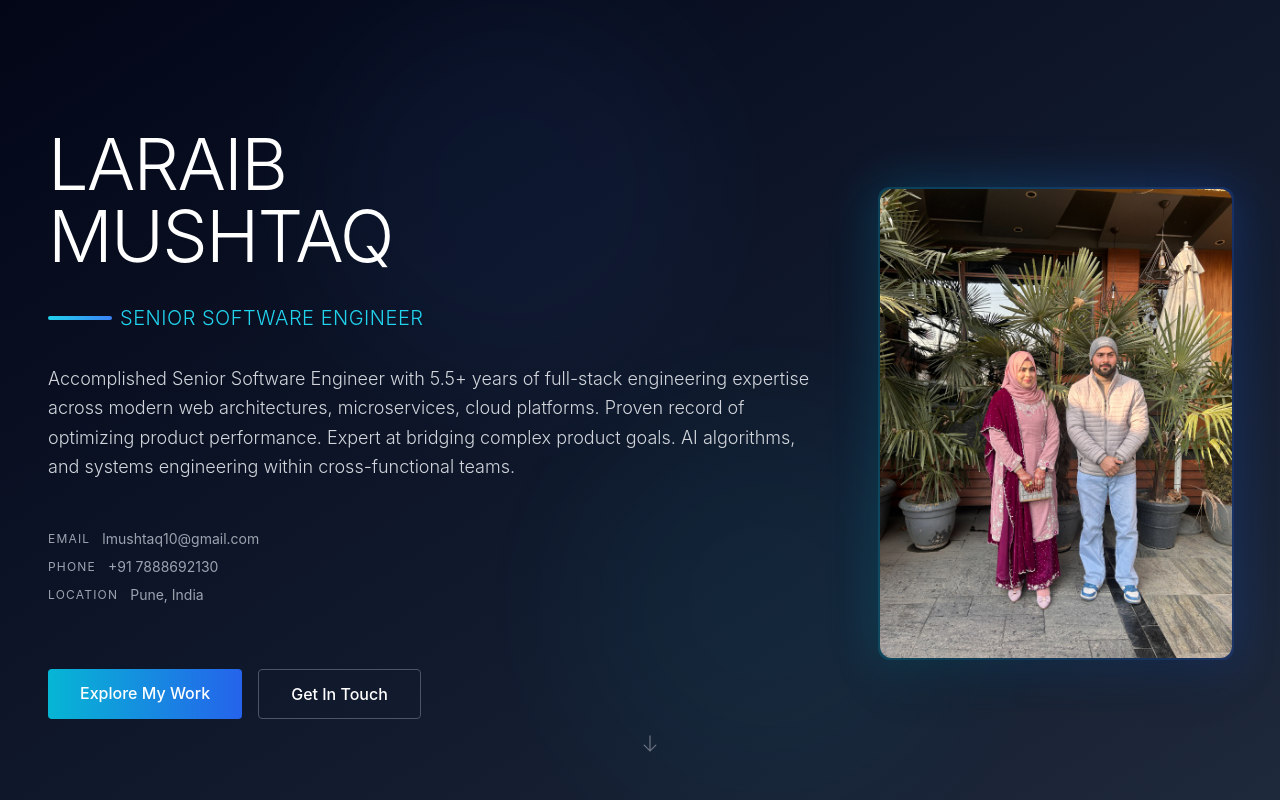
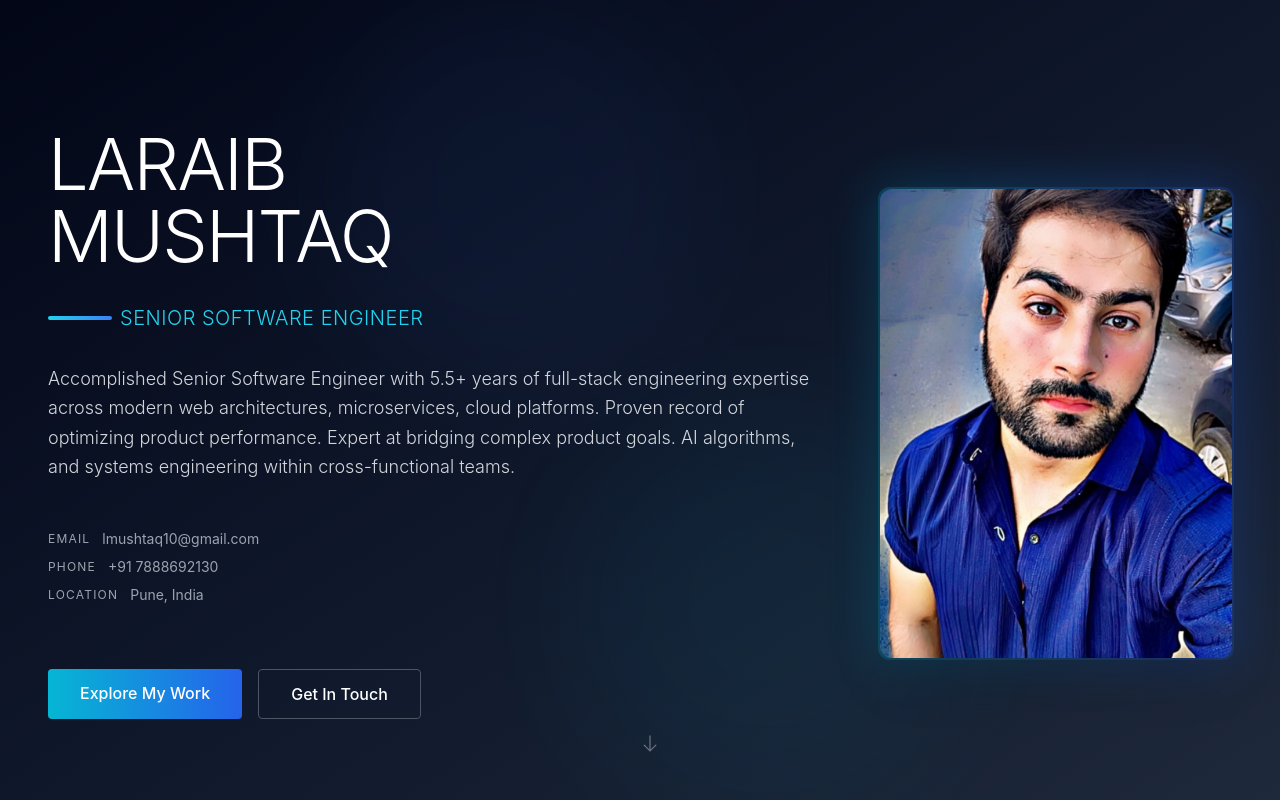
Before and after one commit to Laraibbhat/kashmir, a React (Create React App) app: page / in a window 1280 px wide. Shown: the top 800 px of the page. Built offline with nearby package versions, Linux system fonts and the light colour scheme.

Commit message:
resume website

```diff
--- a/src/components/Hero.jsx
+++ b/src/components/Hero.jsx
@@ -127,7 +127,7 @@ const Hero = () => {
               <div className="absolute -inset-1 bg-gradient-to-r from-cyan-600 to-blue-600 rounded-xl opacity-30 blur-xl" />
               <div className="absolute -inset-0.5 bg-gradient-to-r from-cyan-500 to-blue-600 rounded-xl opacity-20" />
               <img
-                src="/profile.jpg"
+                src="/photo1.jpeg"
                 alt="Laraib Mushtaq"
                 className="relative rounded-xl shadow-2xl w-full object-cover aspect-[3/4]"
               />
```
Also changed, not shown: public/Photo1.jpeg (added).
